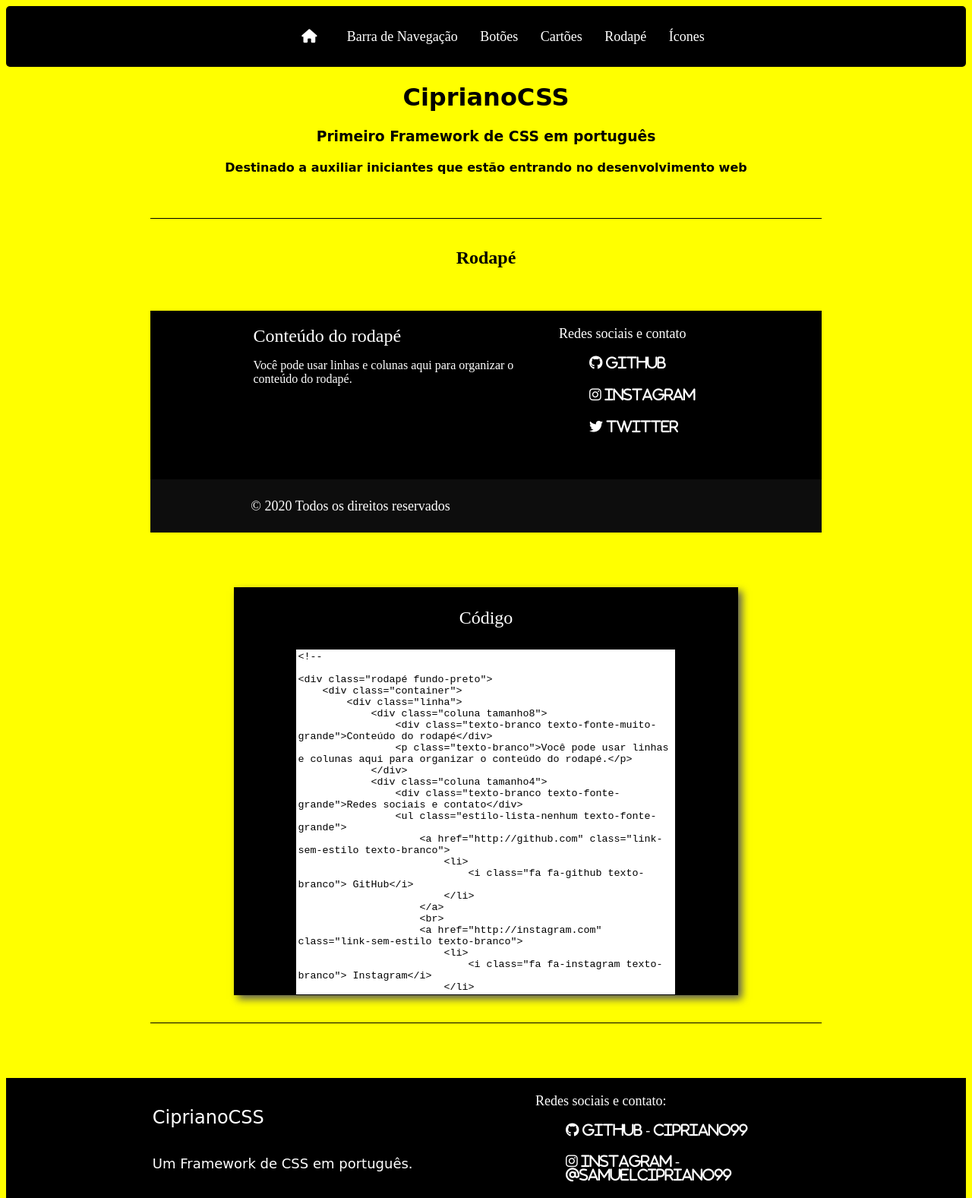
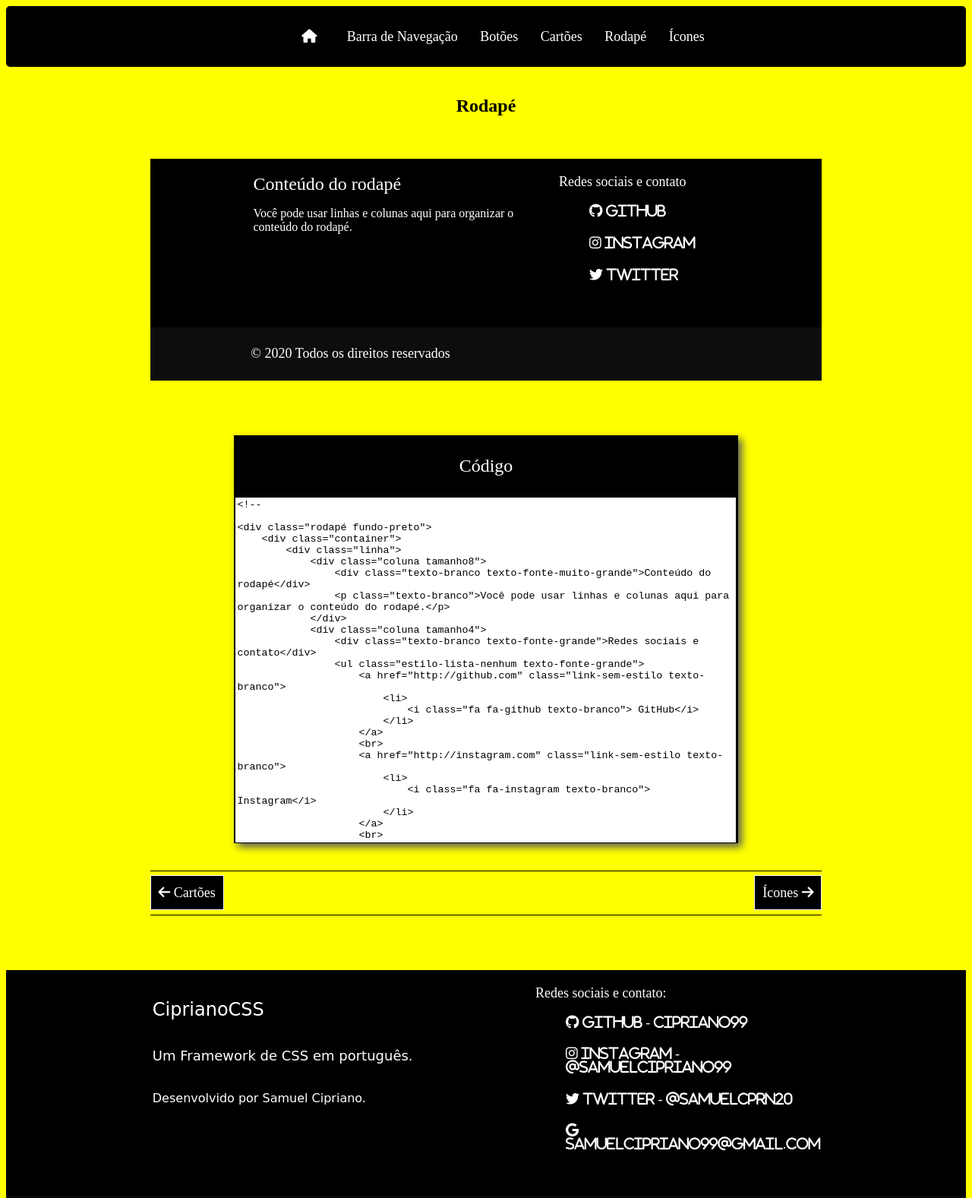
Before and after one commit to Cipriano99/Cipriano99.github.io, a plain HTML site: page componentes/rodapé.html in a window 1280 px wide. Shown: the top 1577 px of the page at 76% size. Drawn offline with Linux system fonts and the light colour scheme.

Commit message:
Update rodapé.html

```diff
--- a/componentes/rodapé.html
+++ b/componentes/rodapé.html
@@ -49,23 +49,7 @@
         </ul>
     </div>
 
-    <h1 class="texto-preto texto-centralizado texto-fonte-cursive">
-        CiprianoCSS
-    </h1>
-
-    <h3 class="texto-preto texto-centralizado texto-fonte-cursive">
-        Primeiro Framework de CSS em português
-    </h3>
-
-    <h4 class="texto-preto texto-centralizado texto-fonte-cursive">
-        Destinado a auxiliar iniciantes que estão entrando no desenvolvimento web
-    </h4>
-
-    <br><br>
-
     <div class="container">
-
-        <div class="divisor-preto"></div>
 
         <br>
 
@@ -122,7 +106,7 @@
                     <br><br>
                 </div>
                 <br><br>
-                <textarea cols="60" rows="30" readonly class="borda-fina">
+                <textarea cols="80" rows="30" readonly class="borda-fina">
 <!--
 
 <div class="rodapé fundo-preto">
@@ -169,6 +153,27 @@
         </div>
 
         <br><br>
+
+        <div class="divisor-preto"></div>
+
+        <br>
+
+        <div class="largura-total espaçamento-entre-itens">
+            <div class="texto-centralizado">
+                <a href="./cartões.html" class="botão-medio borda-fina link-sem-estilo fundo-preto texto-centralizado texto-branco">
+                    <i class="fa fa-arrow-left"></i> Cartões
+                </a>
+            </div>
+
+            <div class="texto-centralizado">
+                <a href="./ícones.html" class="botão-medio borda-fina link-sem-estilo fundo-preto texto-centralizado texto-branco">
+                    Ícones
+                    <i class="fa fa-arrow-right"></i>
+                </a>
+            </div>
+        </div>
+
+        <br>
 
         <div class="divisor-preto"></div>
 
```
